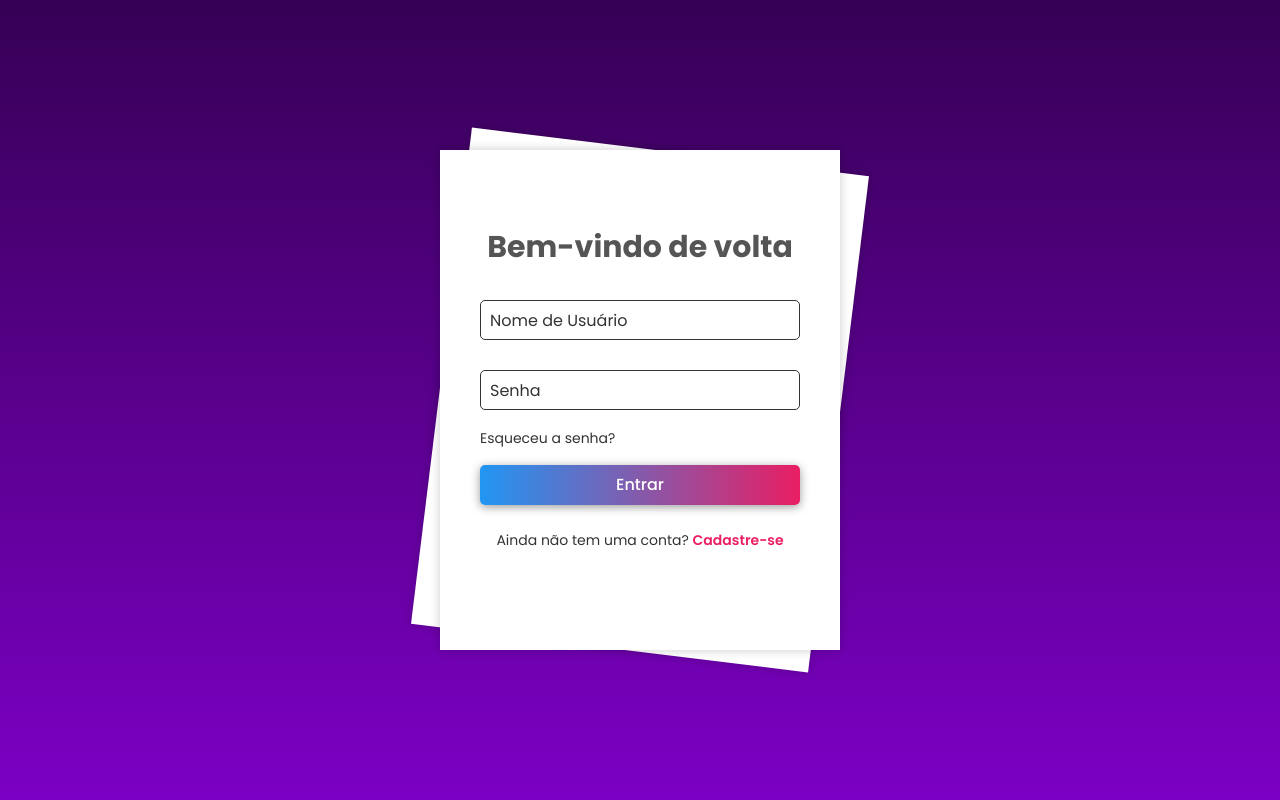
After one commit to devkauacarvalho/kinoplay, a PHP site: page /login-cadastro.html in a window 1280 px wide. The commit adds this page. Run offline with PHP 8.4, Linux system fonts and the light colour scheme.

Commit message:
criei a página de login e cadastro

```diff
--- /dev/null
+++ b/css/login-page.css
@@ -0,0 +1,193 @@
+@import url('https://fonts.googleapis.com/css2?family=Poppins:wght@300;400;500;600;700;800;900&display=swap');
+
+* {
+    margin: 0;
+    padding: 0;
+    box-sizing: border-box;
+    font-family: 'Poppins', sans-serif;
+}
+
+body {
+    display: flex;
+    justify-content: center;
+    align-items: center;
+    min-height: 100vh;
+    background: linear-gradient(#360055, #7c00c4);
+    overflow: hidden;
+}
+
+.wrapper {
+    position: relative;
+    width: 400px;
+    height: 500px;
+}
+
+.form-wrapper {
+    position: absolute;
+    top: 0;
+    left: 0;
+    display: flex;
+    justify-content: center;
+    align-items: center;
+    width: 100%;
+    height: 100%;
+    background: #fff;
+    box-shadow: 0 0 10px rgba(0, 0, 0, .2);
+}
+
+.wrapper.animate-signUp .form-wrapper.sign-in {
+    transform: rotate(7deg);
+    animation: animateRotate .7s ease-in-out forwards;
+    animation-delay: .3s;
+}
+
+.wrapper.animate-signIn .form-wrapper.sign-in {
+    animation: animateSignIn 1.5s ease-in-out forwards;
+}
+
+@keyframes animateSignIn {
+    0% {
+        transform: translateX(0);
+    }
+
+    50% {
+        transform: translateX(-500px);
+    }
+
+    100% {
+        transform: translateX(0) rotate(7deg);
+    }
+}
+
+.wrapper .form-wrapper.sign-up {
+    transform: rotate(7deg);
+}
+
+.wrapper.animate-signIn .form-wrapper.sign-up {
+    animation: animateRotate .7s ease-in-out forwards;
+    animation-delay: .3s;
+}
+
+@keyframes animateRotate {
+    0% {
+        transform: rotate(7deg);
+    }
+
+    100% {
+        transform: rotate(0);
+        z-index: 1;
+    }
+}
+
+.wrapper.animate-signUp .form-wrapper.sign-up {
+    animation: animateSignUp 1.5s ease-in-out forwards;
+}
+
+@keyframes animateSignUp {
+    0% {
+        transform: translateX(0);
+        z-index: 1;
+    }
+
+    50% {
+        transform: translateX(500px);
+    }
+
+    100% {
+        transform: translateX(0) rotate(7deg);
+    }
+}
+
+h2 {
+    font-size: 30px;
+    color: #555;
+    text-align: center;
+}
+
+.input-group {
+    position: relative;
+    width: 320px;
+    margin: 30px 0;
+}
+
+.input-group label {
+    position: absolute;
+    top: 50%;
+    left: 5px;
+    transform: translateY(-50%);
+    font-size: 16px;
+    color: #333;
+    padding: 0 5px;
+    pointer-events: none;
+    transition: .5s;
+}
+
+.input-group input {
+    width: 100%;
+    height: 40px;
+    font-size: 16px;
+    color: #333;
+    padding: 0 10px;
+    background: transparent;
+    border: 1px solid #333;
+    outline: none;
+    border-radius: 5px;
+}
+
+.input-group input:focus~label,
+.input-group input:valid~label {
+    top: 0;
+    font-size: 12px;
+    background: #fff;
+}
+
+.forgot-pass {
+    margin: -15px 0 15px;
+}
+
+.forgot-pass a {
+    color: #333;
+    font-size: 14px;
+    text-decoration: none;
+}
+
+.forgot-pass a:hover {
+    text-decoration: underline;
+}
+
+.btn {
+    position: relative;
+    top: 0;
+    left: 0;
+    width: 100%;
+    height: 40px;
+    background: linear-gradient(to right, #2196f3, #e91e63);
+    box-shadow: 0 2px 10px rgba(0, 0, 0, .4);
+    font-size: 16px;
+    color: #fff;
+    font-weight: 500;
+    cursor: pointer;
+    border-radius: 5px;
+    border: none;
+    outline: none;
+}
+
+.sign-link {
+    font-size: 14px;
+    text-align: center;
+    margin: 25px 0;
+}
+
+.sign-link p {
+    color: #333;
+}
+
+.sign-link p a {
+    color: #e91e63;
+    text-decoration: none;
+    font-weight: 600;
+}
+
+.sign-link p a:hover {
+    text-decoration: underline;
+}
--- a/filmes.html
+++ b/filmes.html
@@ -4,6 +4,7 @@
 	<meta charset="UTF-8">
 	<meta http-equiv="X-UA-Compatible" content="IE=edge">
 	<meta name="viewport" content="width=device-width, initial-scale=1.0">
+	<link rel="shortcut icon" href="/img/website-logo/logo.png">
 	<link href="https://cdn.jsdelivr.net/npm/remixicon@2.5.0/fonts/remixicon.css" rel="stylesheet">
 	<link rel="stylesheet" href="style.css">
 	<link rel="stylesheet" href="css/filmes-series-main.css">
--- a/index.html
+++ b/index.html
@@ -4,6 +4,7 @@
 	<meta charset="UTF-8">
 	<meta http-equiv="X-UA-Compatible" content="IE=edge">
 	<meta name="viewport" content="width=device-width, initial-scale=1.0">
+	<link rel="shortcut icon" href="/img/website-logo/logo.png">
 	<link href="https://cdn.jsdelivr.net/npm/remixicon@2.5.0/fonts/remixicon.css" rel="stylesheet">
 	<link rel="stylesheet" href="style.css">
 	<link rel="stylesheet" href="css/index-main.css">
--- /dev/null
+++ b/js/login.js
@@ -0,0 +1,13 @@
+const wrapper = document.querySelector('.wrapper');
+const signUpLink = document.querySelector('.signUp-link');
+const signInLink = document.querySelector('.signIn-link');
+
+signUpLink.addEventListener('click', () => {
+    wrapper.classList.add('animate-signIn');
+    wrapper.classList.remove('animate-signUp');
+});
+
+signInLink.addEventListener('click', () => {
+    wrapper.classList.add('animate-signUp');
+    wrapper.classList.remove('animate-signIn');
+});
--- /dev/null
+++ b/login-cadastro.html
@@ -0,0 +1,59 @@
+<!DOCTYPE html>
+<html lang="pt-br">
+<head>
+    <meta charset="UTF-8">
+    <meta http-equiv="X-UA-Compatible" content="IE=edge">
+    <meta name="viewport" content="width=device-width, initial-scale=1.0">
+    <link rel="shortcut icon" href="/img/website-logo/logo.png">
+    <link rel="stylesheet" href="css/login-page.css">
+    <title>Kinoplay | Login</title>
+</head>
+<body>
+    <div class="wrapper">
+        <div class="form-wrapper sign-up">
+            <form action="">
+                <h2>Cadastrar</h2>
+                <div class="input-group">
+                    <input type="text" required>
+                    <label for="">Nome de Usuário</label>
+                </div>
+                <div class="input-group">
+                    <input type="email" required>
+                    <label for="">Email</label>
+                </div>
+                <div class="input-group">
+                    <input type="password" required>
+                    <label for="">Senha</label>
+                </div>
+                <button type="submit" class="btn">Cadastrar</button>
+                <div class="sign-link">
+                    <p>Já tem uma conta? <a href="#" class="signIn-link">Entrar</a></p>
+                </div>
+            </form>
+        </div>
+
+        <div class="form-wrapper sign-in">
+            <form action="">
+                <h2>Bem-vindo de volta</h2>
+                <div class="input-group">
+                    <input type="text" required>
+                    <label for="">Nome de Usuário</label>
+                </div>
+                <div class="input-group">
+                    <input type="password" required>
+                    <label for="">Senha</label>
+                </div>
+                <div class="forgot-pass">
+                    <a href="#">Esqueceu a senha?</a>
+                </div>
+                <button type="submit" class="btn">Entrar</button>
+                <div class="sign-link">
+                    <p>Ainda não tem uma conta? <a href="#" class="signUp-link">Cadastre-se</a></p>
+                </div>
+            </form>
+        </div>
+    </div>
+
+    <script src="js/login.js"></script>
+</body>
+</html>
--- a/minhalista.html
+++ b/minhalista.html
@@ -4,6 +4,7 @@
 	<meta charset="UTF-8">
 	<meta http-equiv="X-UA-Compatible" content="IE=edge">
 	<meta name="viewport" content="width=device-width, initial-scale=1.0">
+	<link rel="shortcut icon" href="/img/website-logo/logo.png">
 	<link href="https://cdn.jsdelivr.net/npm/remixicon@2.5.0/fonts/remixicon.css" rel="stylesheet">
 	<link rel="stylesheet" href="style.css">
 	<link rel="stylesheet" href="css/index-main.css">
--- a/series.html
+++ b/series.html
@@ -4,6 +4,7 @@
 	<meta charset="UTF-8">
 	<meta http-equiv="X-UA-Compatible" content="IE=edge">
 	<meta name="viewport" content="width=device-width, initial-scale=1.0">
+	<link rel="shortcut icon" href="/img/website-logo/logo.png">
 	<link href="https://cdn.jsdelivr.net/npm/remixicon@2.5.0/fonts/remixicon.css" rel="stylesheet">
 	<link rel="stylesheet" href="style.css">
 	<link rel="stylesheet" href="css/filmes-series-main.css">
--- a/style.css
+++ b/style.css
@@ -21,7 +21,7 @@
 
 
 body{
-    background: linear-gradient(90deg, rgb(25, 0, 48),rgb(68, 0, 107));
+    background: linear-gradient(to right, rgb(19, 0, 37),rgb(92, 0, 145));
 }
 main{
     width: 100%;
```
